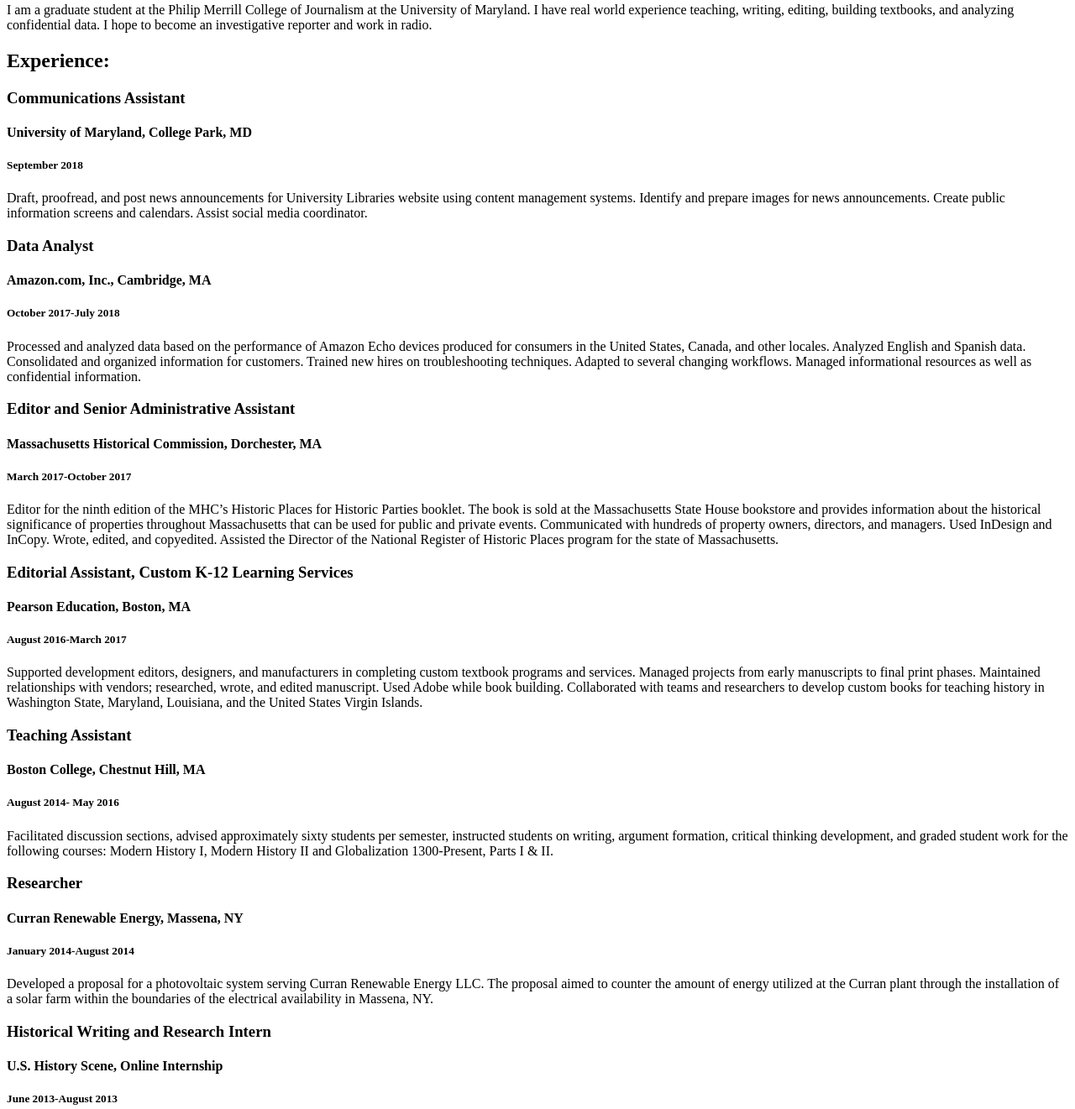
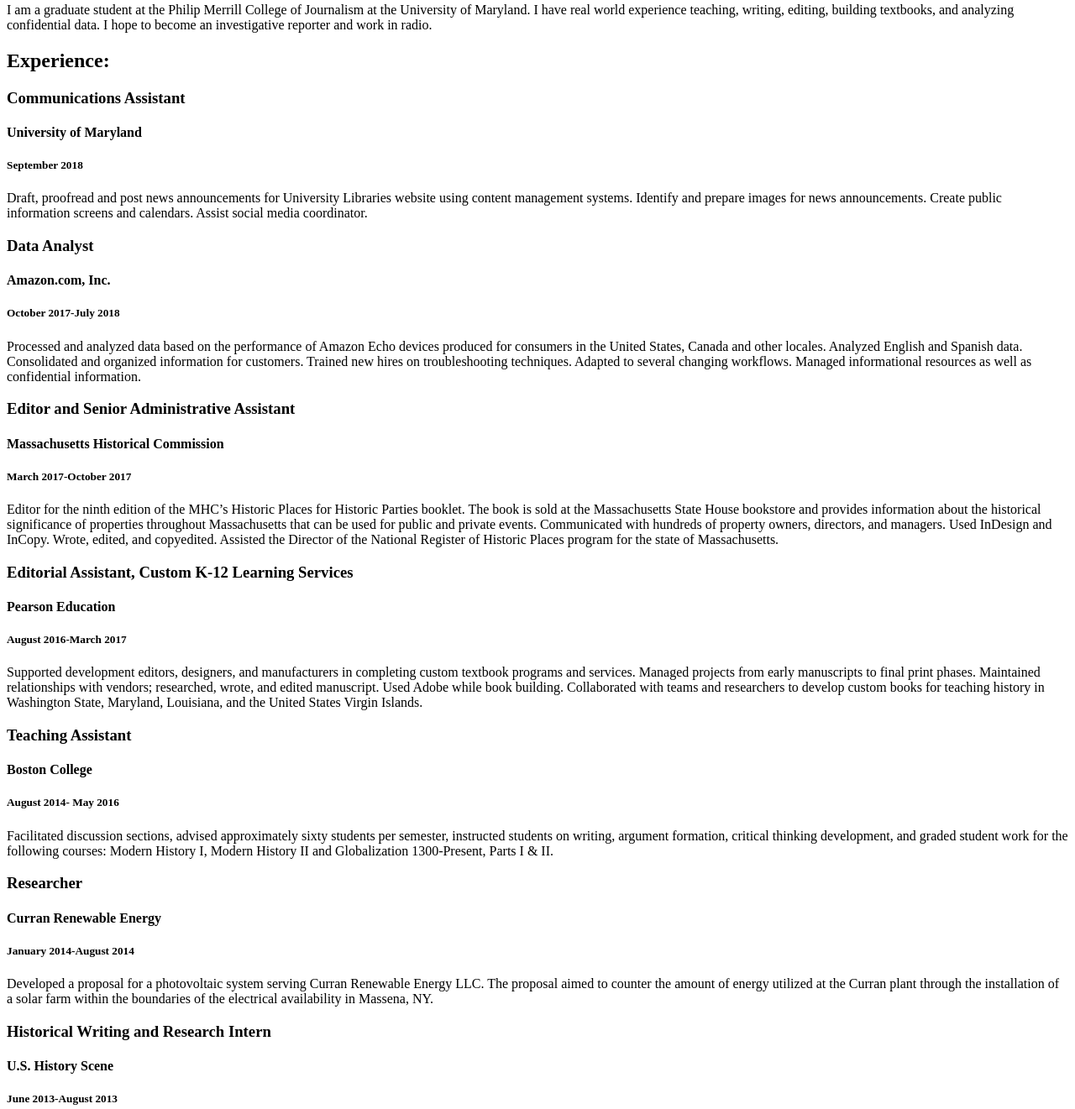
Before and after one commit to cdcurran/Colleen-Curran-Jour652, a plain HTML site: page resume/index.html in a window 1280 px wide. Shown: the part 619-1940 px from the top of the page at 84% size. Drawn offline with Linux system fonts and the light colour scheme.

Commit message:
resume changes #4

```diff
--- a/resume/index.html
+++ b/resume/index.html
@@ -31,26 +31,26 @@
   <!-- First job -->
   <h3>Communications Assistant</h3>
 
-  <h4>University of Maryland, College Park, MD</h4>
+  <h4>University of Maryland</h4>
 
   <h5>September 2018</h5>
 
-  <p>Draft, proofread, and post news announcements for University Libraries website using content management systems. Identify and prepare images for news announcements. Create public information screens and calendars. Assist social media coordinator.</p>
+  <p>Draft, proofread and post news announcements for University Libraries website using content management systems. Identify and prepare images for news announcements. Create public information screens and calendars. Assist social media coordinator.</p>
 
 <!-- Second job -->
   <h3>Data Analyst</h3>
 
-  <h4>Amazon.com, Inc., Cambridge, MA</h4>
+  <h4>Amazon.com, Inc.</h4>
 
   <h5>October 2017-July 2018</h5>
 
-  <p>Processed and analyzed data based on the performance of Amazon Echo devices produced for consumers in the United States, Canada, and other locales. Analyzed English and Spanish data. Consolidated and organized information for customers. Trained new hires on troubleshooting techniques. Adapted to several changing workflows. Managed informational resources as well as confidential information.</p>
+  <p>Processed and analyzed data based on the performance of Amazon Echo devices produced for consumers in the United States, Canada and other locales. Analyzed English and Spanish data. Consolidated and organized information for customers. Trained new hires on troubleshooting techniques. Adapted to several changing workflows. Managed informational resources as well as confidential information.</p>
 
 
 <!-- Third job -->
   <h3>Editor and Senior Administrative Assistant</h3>
 
-  <h4>Massachusetts Historical Commission, Dorchester, MA</h4>
+  <h4>Massachusetts Historical Commission</h4>
 
   <h5>March 2017-October 2017</h5>
 
@@ -60,7 +60,7 @@
 <!-- Fourth job -->
   <h3>Editorial Assistant, Custom K-12 Learning Services</h3>
 
-  <h4>Pearson Education, Boston, MA</h4>
+  <h4>Pearson Education</h4>
 
   <h5>August 2016-March 2017</h5>
 
@@ -70,7 +70,7 @@
 <!-- Fifth job -->
   <h3>Teaching Assistant</h3>
 
-  <h4>Boston College, Chestnut Hill, MA</h4>
+  <h4>Boston College</h4>
 
   <h5>August 2014- May 2016</h5>
 
@@ -81,7 +81,7 @@
 <!-- Sixth job -->
   <h3>Researcher</h3>
 
-  <h4>Curran Renewable Energy, Massena, NY</h4>
+  <h4>Curran Renewable Energy</h4>
 
   <h5>January 2014-August 2014</h5>
 
@@ -92,7 +92,7 @@
 <!-- Seventh job -->
   <h3>Historical Writing and Research Intern</h3>
 
-  <h4>U.S. History Scene, Online Internship</h4>
+  <h4>U.S. History Scene</h4>
 
   <h5>June 2013-August 2013</h5>
 
```
